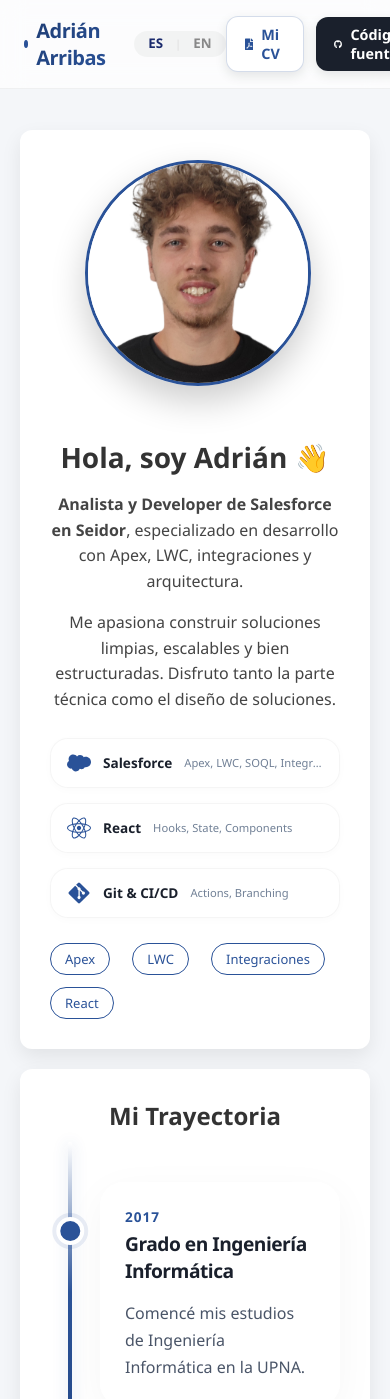
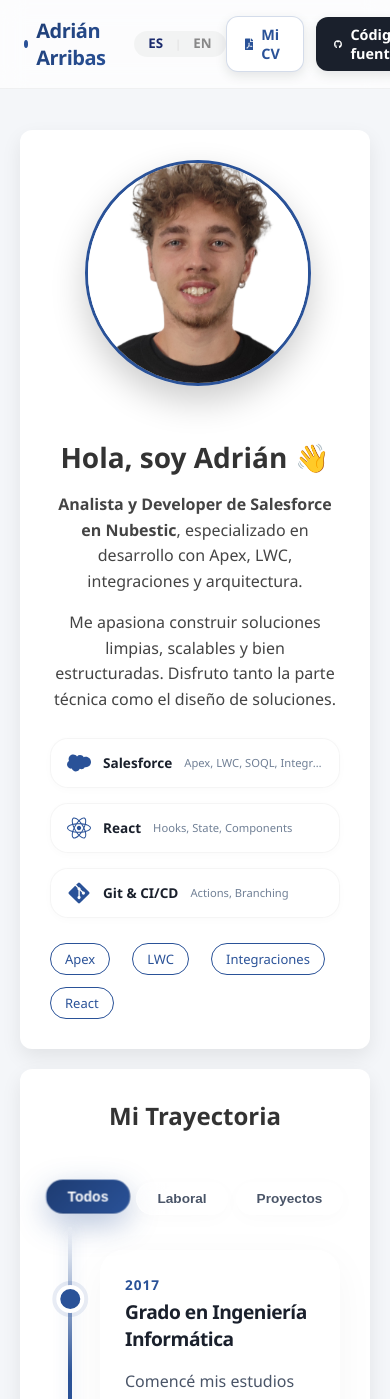
Before and after one commit to arribass/my-portfolio, a React (Create React App) app: page / in a window 390 px wide. Shown: the top 1399 px of the page. Built offline with nearby package versions, Linux system fonts and the light colour scheme.

Commit message:
feat: implement responsive interactive timeline component with i18n support and changes on trajectory

```diff
--- a/src/components/Timeline.css
+++ b/src/components/Timeline.css
@@ -10,11 +10,56 @@
   padding: 40px 0;
 }
 
+/* 🌟 Timeline Filters Bar */
+.timeline-filters {
+  display: flex;
+  justify-content: center;
+  gap: 16px;
+  margin-bottom: 50px;
+  position: relative;
+  z-index: 20;
+}
+
+.timeline-filter-btn {
+  background: rgba(255, 255, 255, 0.4);
+  backdrop-filter: blur(12px);
+  -webkit-backdrop-filter: blur(12px);
+  border: 1px solid rgba(255, 255, 255, 0.4);
+  color: #4a5568;
+  padding: 12px 28px;
+  border-radius: 999px;
+  font-weight: 700;
+  font-size: 0.95rem;
+  cursor: pointer;
+  transition: all 0.4s cubic-bezier(0.16, 1, 0.3, 1);
+  box-shadow: 0 4px 20px rgba(0, 0, 0, 0.02);
+}
+
+.timeline-filter-btn:hover {
+  background: rgba(255, 255, 255, 0.85);
+  color: #2a5298;
+  transform: translateY(-3px);
+  box-shadow: 0 8px 25px rgba(42, 82, 152, 0.1);
+  border-color: rgba(42, 82, 152, 0.15);
+}
+
+.timeline-filter-btn.active {
+  background: linear-gradient(135deg, #1e3c72 0%, #2a5298 100%);
+  color: white;
+  border-color: transparent;
+  box-shadow: 0 10px 30px rgba(42, 82, 152, 0.35);
+  transform: translateY(-2px) scale(1.03);
+}
+
+.timeline-filter-btn:active {
+  transform: translateY(-1px) scale(0.98);
+}
+
 /* 🌟 Central Vertical Line with Glow */
 .timeline-line-v {
   position: absolute;
   left: 50%;
-  top: 0;
+  top: 110px;
   bottom: 0;
   width: 4px;
   background: linear-gradient(to bottom,
@@ -212,8 +257,20 @@
 
 /* 📱 Responsive Design */
 @media (max-width: 768px) {
+  .timeline-filters {
+    gap: 8px;
+    margin-bottom: 35px;
+    padding: 0 10px;
+  }
+
+  .timeline-filter-btn {
+    padding: 8px 20px;
+    font-size: 0.85rem;
+  }
+
   .timeline-line-v {
     left: 20px;
+    top: 85px;
   }
 
   .timeline-item {
--- a/src/components/Timeline.js
+++ b/src/components/Timeline.js
@@ -50,19 +50,47 @@ const TimelineItem = ({ event, index }) => {
 };
 
 function Timeline({ events, t }) {
+  const [activeFilter, setActiveFilter] = useState('all');
   const [isExpanded, setIsExpanded] = useState(false);
-  const displayedEvents = isExpanded ? events : events.slice(0, 3);
+
+  const filters = t.filters || {
+    all: "Todos",
+    work: "Laboral",
+    projects: "Proyectos"
+  };
+
+  const filteredEvents = activeFilter === 'all'
+    ? events
+    : events.filter(event => event.category === activeFilter);
+
+  const displayedEvents = isExpanded ? filteredEvents : filteredEvents.slice(0, 3);
 
   return (
     <div className="timeline-container">
+      <div className="timeline-filters">
+        {Object.entries(filters).map(([key, label]) => (
+          <button
+            key={key}
+            className={`timeline-filter-btn ${activeFilter === key ? 'active' : ''}`}
+            onClick={() => {
+              setActiveFilter(key);
+              setIsExpanded(false); // Reset expansion for better UX
+            }}
+          >
+            {label}
+          </button>
+        ))}
+      </div>
+
       <div className="timeline-line-v" />
+
       <div className="timeline-items">
         {displayedEvents.map((event, index) => (
           <TimelineItem key={`${event.title}-${index}`} event={event} index={index} />
         ))}
       </div>
 
-      {events.length > 3 && (
+      {filteredEvents.length > 3 && (
         <div className="timeline-actions">
           <button
             className="timeline-toggle-btn"
--- a/src/translations.js
+++ b/src/translations.js
@@ -10,16 +10,21 @@ export const translations = {
     },
     about: {
       title: "Hola, soy Adrián 👋",
-      role: "Analista y Developer de Salesforce en Seidor",
+      role: "Analista y Developer de Salesforce en Nubestic",
       spec: "especializado en desarrollo con Apex, LWC, integraciones y arquitectura.",
-      passion: "Me apasiona construir soluciones limpias, escalables y bien estructuradas. Disfruto tanto la parte técnica como el diseño de soluciones.",
+      passion: "Me apasiona construir soluciones limpias, scalables y bien estructuradas. Disfruto tanto la parte técnica como el diseño de soluciones.",
       avatarAlt: "Avatar de Adrián",
       photoAlt: "Adrián Arribas"
     },
     experience: {
       title: "Mi Trayectoria",
       showMore: "Ver trayectoria completa ↓",
-      showLess: "Ver menos ↑"
+      showLess: "Ver menos ↑",
+      filters: {
+        all: "Todos",
+        work: "Laboral",
+        projects: "Proyectos"
+      }
     },
     projects: {
       title: "Proyectos",
@@ -58,7 +63,7 @@ export const translations = {
     },
     about: {
       title: "Hi, I'm Adrián 👋",
-      role: "Salesforce Analyst & Developer at Seidor",
+      role: "Salesforce Analyst & Developer at Nubestic",
       spec: "specializing in Apex development, LWC, integrations, and architecture.",
       passion: "I'm passionate about building clean, scalable, and well-structured solutions. I enjoy both the technical side and solution design.",
       avatarAlt: "Adrian's Avatar",
@@ -67,7 +72,12 @@ export const translations = {
     experience: {
       title: "My Experience",
       showMore: "Show full timeline ↓",
-      showLess: "Show less ↑"
+      showLess: "Show less ↑",
+      filters: {
+        all: "All",
+        work: "Work",
+        projects: "Projects"
+      }
     },
     projects: {
       title: "Projects",
@@ -99,20 +109,22 @@ export const translations = {
 
 export const timelineTranslations = {
   es: [
-    { title: "Grado en Ingeniería Informática", date: "2017", description: "Comencé mis estudios de Ingeniería Informática en la UPNA." },
-    { title: "Primeros pasos en Programación", date: "2021", description: "Comencé mi viaje en el mundo del desarrollo explorando lógica y algoritmos básicos." },
-    { title: "Especialización en Salesforce", date: "2022", description: "Inicié mi carrera como desarrollador en el ecosistema Salesforce, Apex, LWC y automatizaciones." },
-    { title: "Fundación de Arribas Guitars", date: "2023", description: "Comencé mi proyecto de Arribas Guitars para crear mi propia marca de guitarras eléctricas hechas a mano." },
-    { title: "Workshop Intelligence Dashboard", date: "2024", description: "Lanzamiento de una plataforma completa de gestión para talleres, integrando Supabase y análisis financiero." },
-    { title: "Showroom Digital Premium", date: "2024", description: "Desarrollo de una experiencia visual inmersiva para exhibición de productos artesanales de alta gama." },
+    { title: "Grado en Ingeniería Informática", date: "2017", description: "Comencé mis estudios de Ingeniería Informática en la UPNA.", category: "work" },
+    { title: "Primeros pasos en Programación", date: "2021", description: "Comencé mi viaje en el mundo del desarrollo explorando lógica y algoritmos básicos.", category: "project" },
+    { title: "Especialización en Salesforce", date: "2022", description: "Inicié mi carrera como desarrollador en el ecosistema Salesforce, Apex, LWC y automatizaciones.", category: "work" },
+    { title: "Fundación de Arribas Guitars", date: "2023", description: "Comencé mi proyecto de Arribas Guitars para crear mi propia marca de guitarras eléctricas hechas a mano.", category: "work" },
+    { title: "Workshop Intelligence Dashboard", date: "2024", description: "Lanzamiento de una plataforma completa de gestión para talleres, integrando Supabase y análisis financiero.", category: "project" },
+    { title: "Showroom Digital Premium", date: "2024", description: "Desarrollo de una experiencia visual inmersiva para exhibición de productos artesanales de alta gama.", category: "project" },
+    { title: "Consultor & Developer en Nubestic", date: "2025 - Act.", description: "Nueva etapa profesional en Nubestic centrado en consultoría y desarrollo de soluciones Salesforce avanzadas.", category: "work" }
   ],
   en: [
-    { title: "Computer Engineering Degree", date: "2017", description: "Started my Computer Engineering studies at UPNA." },
-    { title: "First Steps in Programming", date: "2021", description: "I started my journey in the development world exploring basic logic and algorithms." },
-    { title: "Salesforce Specialization", date: "2022", description: "I began my career as a developer in the Salesforce ecosystem, Apex, LWC, and automations." },
-    { title: "Arribas Guitars Foundation", date: "2023", description: "Started my Arribas Guitars project to create my own brand of handmade electric guitars." },
-    { title: "Workshop Intelligence Dashboard", date: "2024", description: "Launched a complete workshop management platform, integrating Supabase and financial analysis." },
-    { title: "Premium Digital Showroom", date: "2024", description: "Developed an immersive visual experience for displaying high-end handcrafted products." },
+    { title: "Computer Engineering Degree", date: "2017", description: "Started my Computer Engineering studies at UPNA.", category: "work" },
+    { title: "First Steps in Programming", date: "2021", description: "I started my journey in the development world exploring basic logic and algorithms.", category: "project" },
+    { title: "Salesforce Specialization", date: "2022", description: "I began my career as a developer in the Salesforce ecosystem, Apex, LWC, and automations.", category: "work" },
+    { title: "Arribas Guitars Foundation", date: "2023", description: "Started my Arribas Guitars project to create my own brand of handmade electric guitars.", category: "work" },
+    { title: "Workshop Intelligence Dashboard", date: "2024", description: "Launched a complete workshop management platform, integrating Supabase and financial analysis.", category: "project" },
+    { title: "Premium Digital Showroom", date: "2024", description: "Developed an immersive visual experience for displaying high-end handcrafted products.", category: "project" },
+    { title: "Consultant & Developer at Nubestic", date: "2025 - Present", description: "New professional stage at Nubestic focusing on consulting and development of advanced Salesforce solutions.", category: "work" }
   ]
 };
 
```
